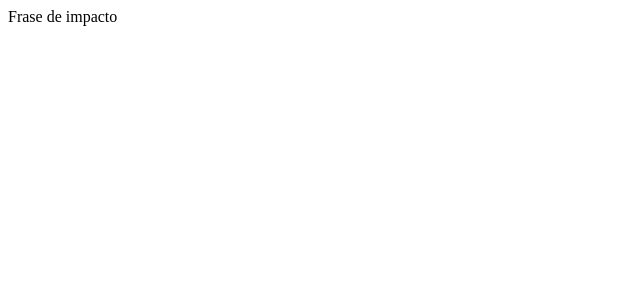
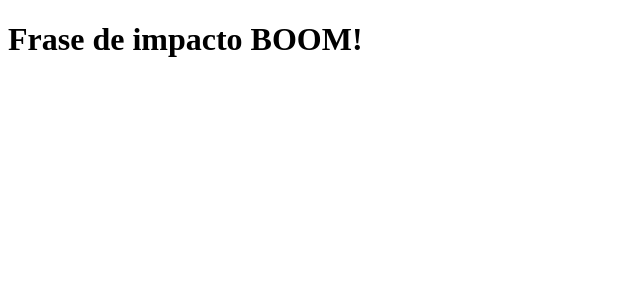
Before and after one commit to MarceloTadashi/clone-tabnews, a Next.js app: page / in a window 1280 px wide. Shown: the top 300 px of the page, without its empty margins (0-640 px from the left). Built offline with nearby package versions, Linux system fonts and the light colour scheme.

Commit message:
modifica a frase

```diff
--- a/pages/index.js
+++ b/pages/index.js
@@ -1,5 +1,5 @@
 function Home(){
-    return <>Frase de impacto</>
+    return <h1>Frase de impacto BOOM!</h1>
 }
 
 export default Home;
```
